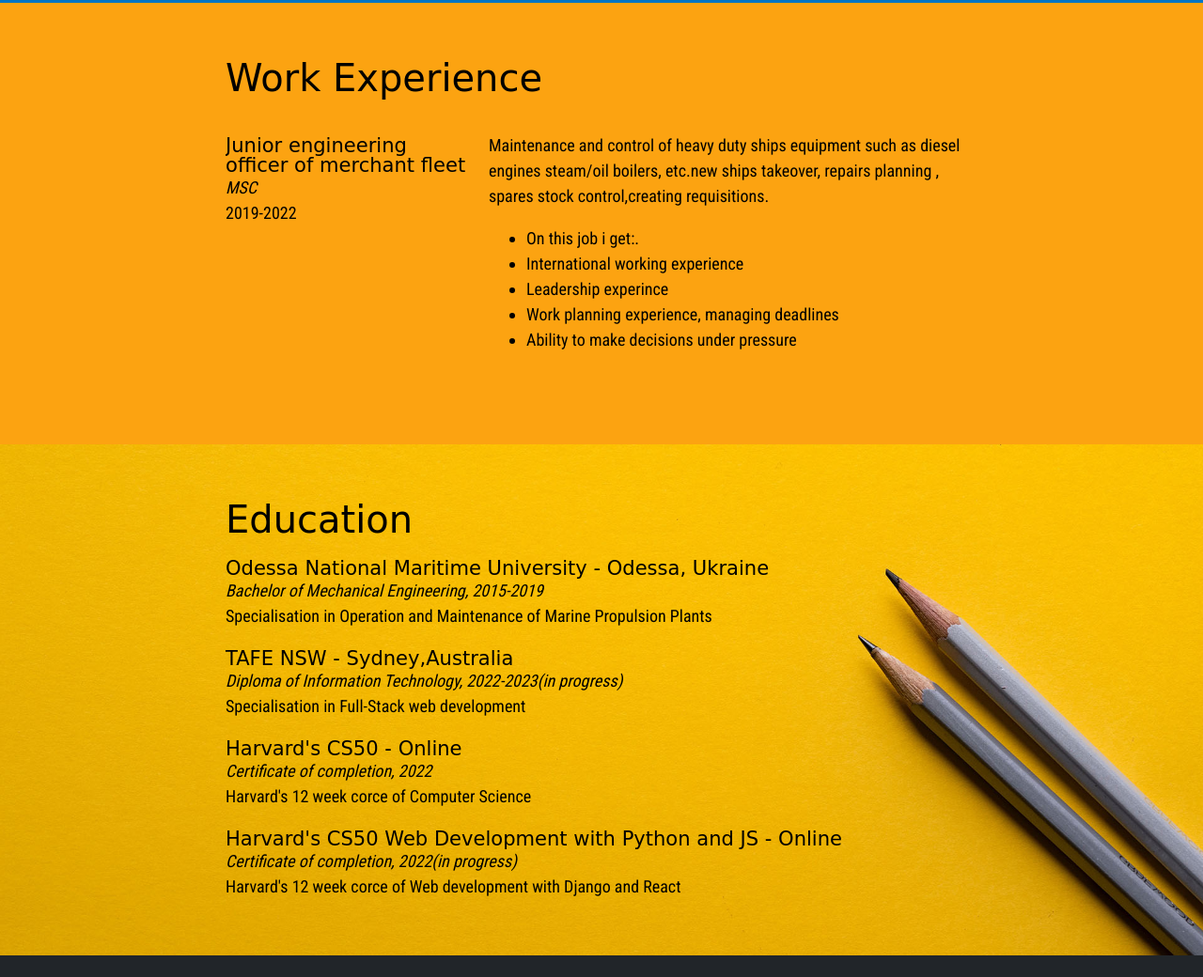
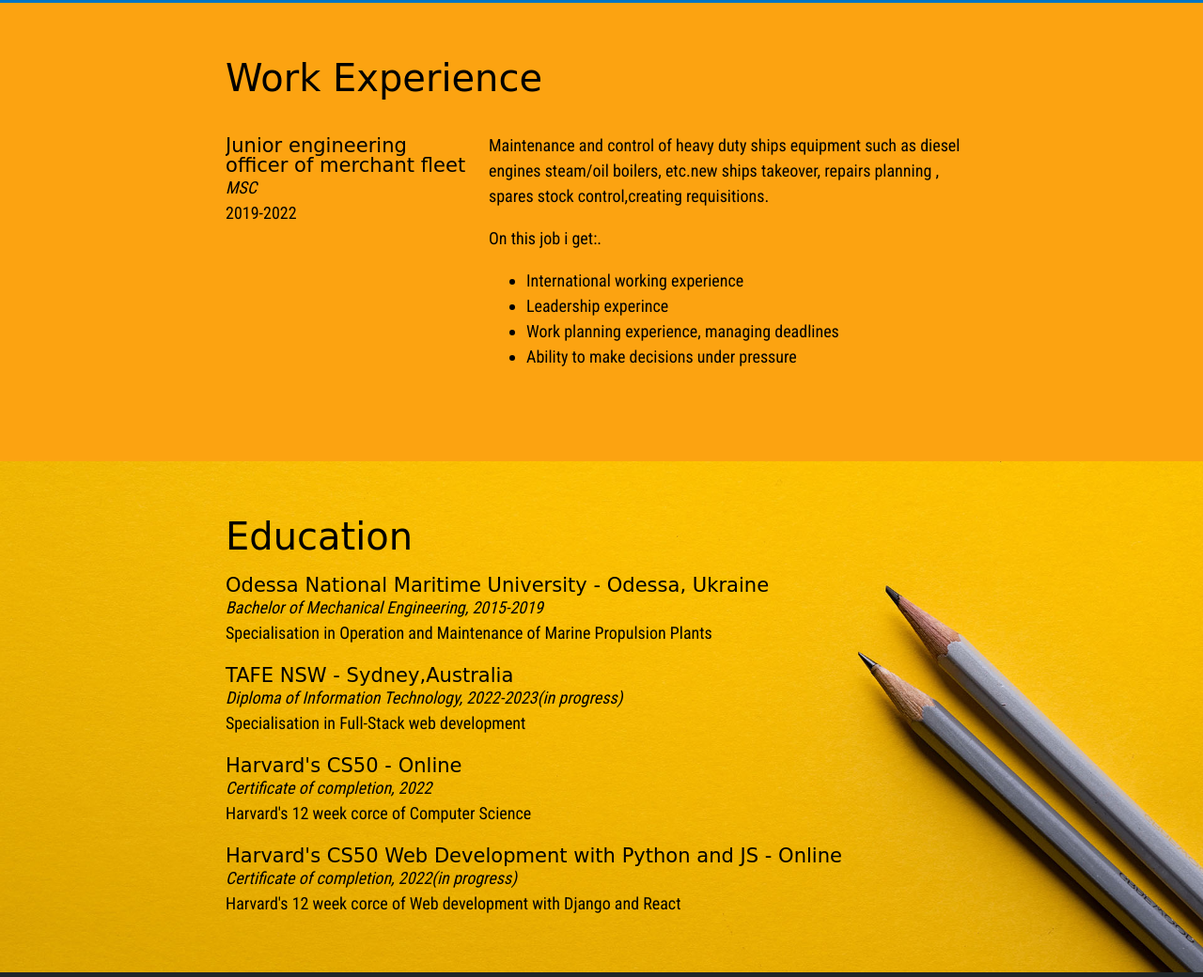
Before and after one commit to Oleksii-Pavliuk/oleksii-pavliuk.github.io, a plain HTML site: page index.html in a window 1280 px wide. Shown: the part 1418-2458 px from the top of the page at 94% size. Drawn offline with Linux system fonts and the light colour scheme; a web font is replaced by a local one.

Commit message:
improvement

```diff
--- a/index.html
+++ b/index.html
@@ -65,8 +65,8 @@
             </div>
             <div class="job-summary">
               <p>Maintenance and control of heavy duty ships equipment such as diesel engines steam/oil boilers, etc.new ships takeover, repairs planning , spares stock control,creating requisitions.</p>
+              <p>On this job i get:.</p>
               <ul>
-                <li>On this job i get:.</li>
                 <li>International working experience</li>
                 <li>Leadership experince</li>
                 <li>Work planning experience, managing deadlines</li>
```
